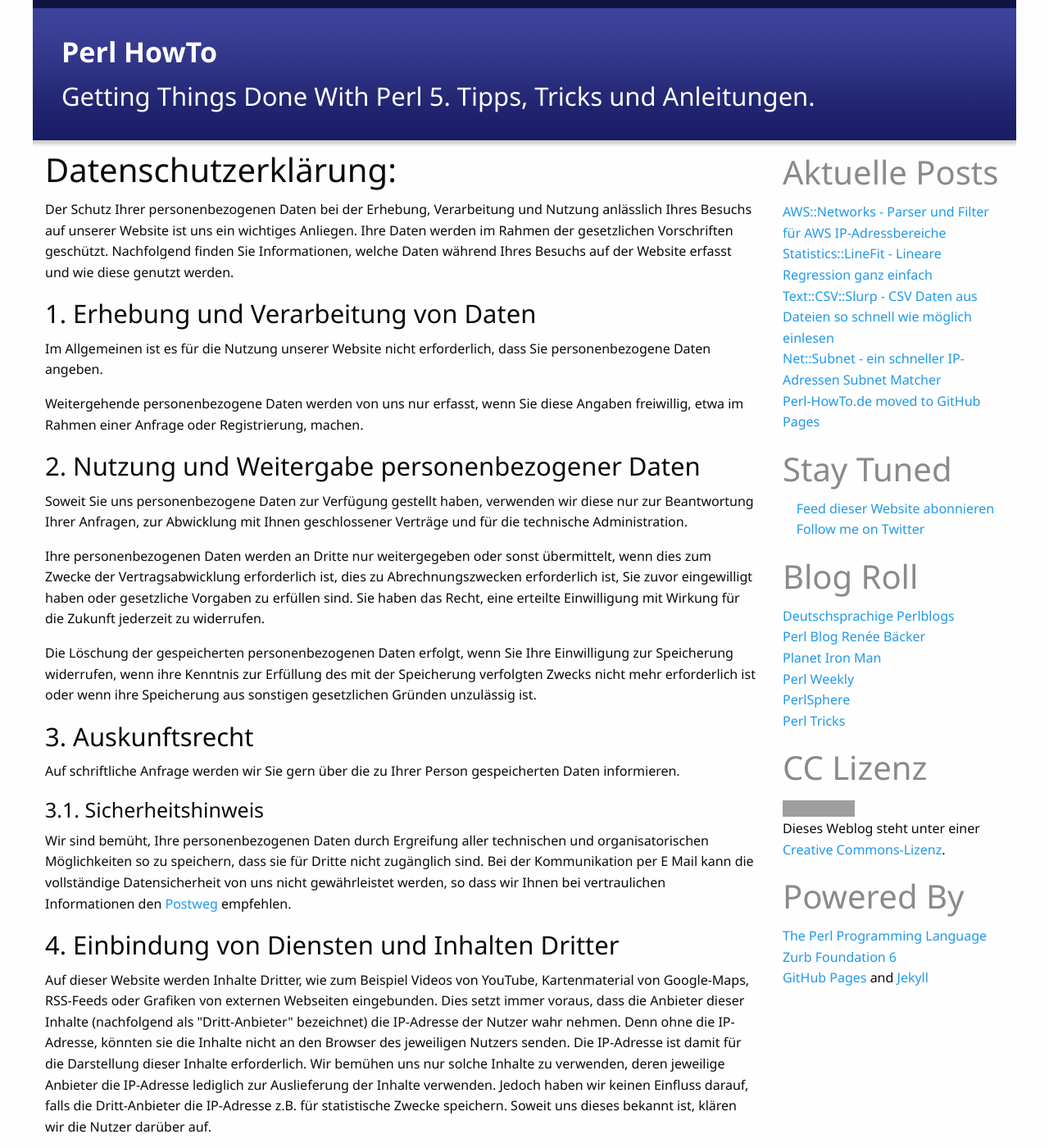
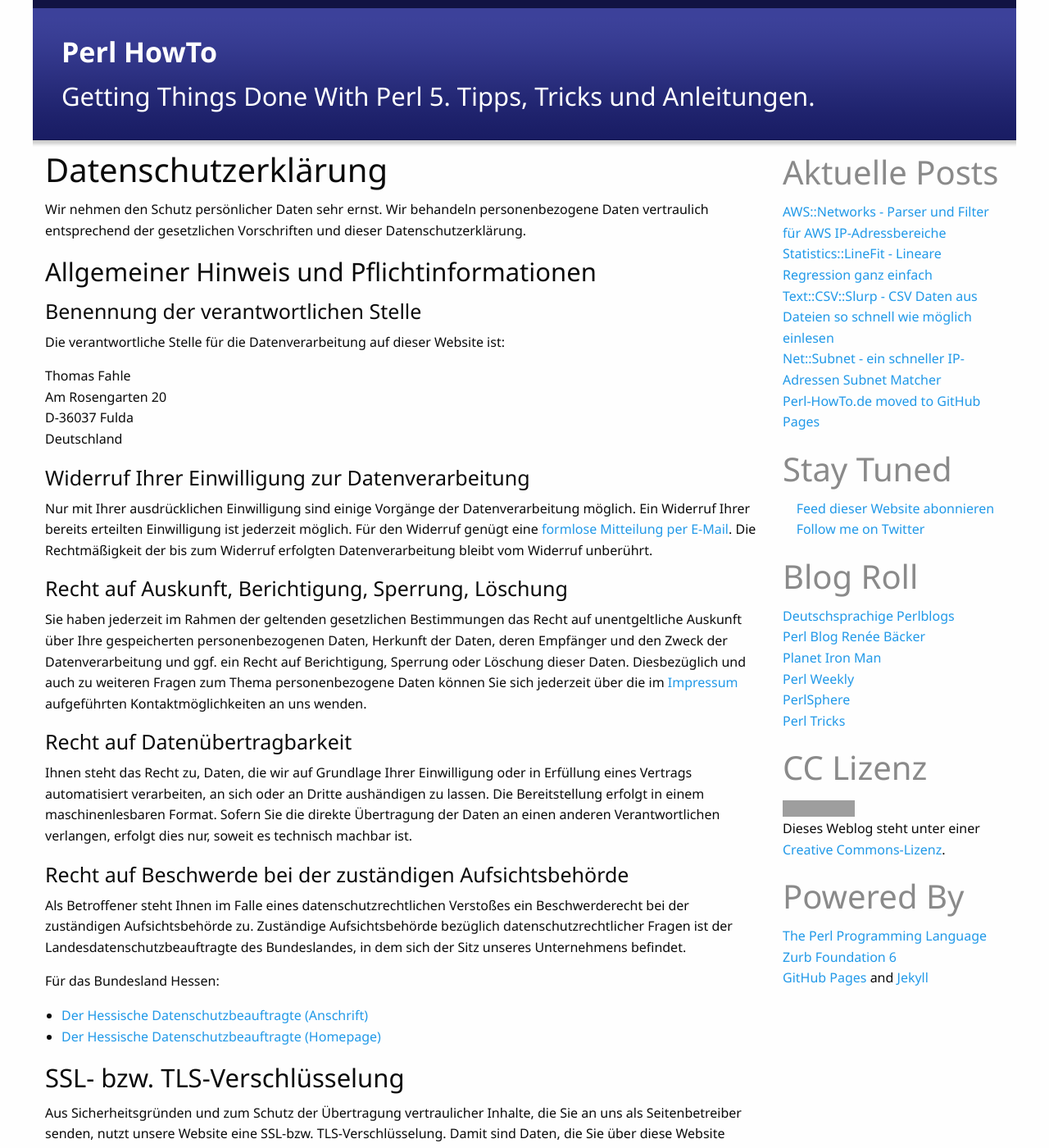
Before and after one commit to perl-howto/perl-howto.github.io, a Jekyll site: the page built from datenschutzerklaerung.html, in a window 1280 px wide and 1400 px high. Shown: the whole window at 82% size. Built offline with Jekyll 4.4.1, drawn with Linux system fonts in a browser that asks for light colours; some web fonts are replaced; some of the changed text lies outside the part shown; grey boxes are pictures that could not be loaded.

Commit message:
Update Datenschutzerklärung

```diff
--- a/datenschutzerklaerung.html
+++ b/datenschutzerklaerung.html
@@ -2,56 +2,120 @@
 layout: default
 title: Datenschutzerkl&auml;rung
 ---
-<h2>Datenschutzerkl&auml;rung:</h2>
+<h2>Datenschutzerkl&auml;rung</h2>
+
 <p>
-Der Schutz Ihrer personenbezogenen Daten bei der Erhebung, Verarbeitung und Nutzung anl&auml;sslich Ihres Besuchs auf unserer Website ist uns ein wichtiges Anliegen. Ihre Daten werden im Rahmen der gesetzlichen Vorschriften gesch&uuml;tzt. Nachfolgend finden Sie Informationen, welche Daten w&auml;hrend Ihres Besuchs auf der Website erfasst und wie diese genutzt werden.
+Wir nehmen den Schutz pers&ouml;nlicher Daten sehr ernst. Wir behandeln personenbezogene Daten vertraulich entsprechend der gesetzlichen Vorschriften und dieser Datenschutzerkl&auml;rung.
 </p>
 
-<h3>1. Erhebung und Verarbeitung von Daten</h3>
+<h3>Allgemeiner Hinweis und Pflichtinformationen</h3>
+
+<h4>Benennung der verantwortlichen Stelle</h4>
 <p>
-Im Allgemeinen ist es für die Nutzung unserer Website nicht erforderlich, dass Sie personenbezogene Daten angeben.
+Die verantwortliche Stelle f&uuml;r die Datenverarbeitung auf dieser Website ist:
 </p>
 <p>
- Weitergehende personenbezogene Daten werden von uns nur erfasst, wenn Sie diese Angaben freiwillig, etwa im Rahmen einer Anfrage oder Registrierung, machen.
+Thomas Fahle<br />
+Am Rosengarten 20<br />
+D-36037 Fulda<br />
+Deutschland<br />
 </p>
 
-<h3>2. Nutzung und Weitergabe personenbezogener Daten</h3>
+<h4>Widerruf Ihrer Einwilligung zur Datenverarbeitung</h4>
 <p>
- Soweit Sie uns personenbezogene Daten zur Verf&uuml;gung gestellt haben, verwenden wir diese nur zur Beantwortung Ihrer Anfragen, zur Abwicklung mit Ihnen geschlossener Vertr&auml;ge und f&uuml;r die technische Administration.
+Nur mit Ihrer ausdr&uuml;cklichen Einwilligung sind einige Vorg&auml;nge der Datenverarbeitung m&ouml;glich. Ein Widerruf Ihrer bereits erteilten Einwilligung ist jederzeit m&ouml;glich. F&uuml;r den Widerruf gen&uuml;gt eine <a href="/impressum.html">formlose Mitteilung per E-Mail</a>. Die Rechtm&auml;&szlig;igkeit der bis zum Widerruf erfolgten Datenverarbeitung bleibt vom Widerruf unber&uuml;hrt.
+</p>
+
+<h4>Recht auf Auskunft, Berichtigung, Sperrung, L&ouml;schung</h4>
+<p>
+Sie haben jederzeit im Rahmen der geltenden gesetzlichen Bestimmungen das Recht auf unentgeltliche Auskunft &uuml;ber Ihre gespeicherten personenbezogenen Daten, Herkunft der Daten, deren Empf&auml;nger und den Zweck der Datenverarbeitung und ggf. ein Recht auf Berichtigung, Sperrung oder L&ouml;schung dieser Daten. Diesbez&uuml;glich und auch zu weiteren Fragen zum Thema personenbezogene Daten k&ouml;nnen Sie sich jederzeit &uuml;ber die im <a href="/impressum.html">Impressum</a> aufgef&uuml;hrten Kontaktm&ouml;glichkeiten an uns wenden.
+</p>
+
+<h4>Recht auf Daten&uuml;bertragbarkeit</h4>
+<p>
+Ihnen steht das Recht zu, Daten, die wir auf Grundlage Ihrer Einwilligung oder in Erf&uuml;llung eines Vertrags automatisiert verarbeiten, an sich oder an Dritte aush&auml;ndigen zu lassen. Die Bereitstellung erfolgt in einem maschinenlesbaren Format. Sofern Sie die direkte &Uuml;bertragung der Daten an einen anderen Verantwortlichen verlangen, erfolgt dies nur, soweit es technisch machbar ist.
+</p>
+
+<h4>Recht auf Beschwerde bei der zust&auml;ndigen Aufsichtsbeh&ouml;rde</h4>
+<p>
+Als Betroffener steht Ihnen im Falle eines datenschutzrechtlichen Versto&szlig;es ein Beschwerderecht bei der zust&auml;ndigen Aufsichtsbeh&ouml;rde zu. Zust&auml;ndige Aufsichtsbeh&ouml;rde bez&uuml;glich datenschutzrechtlicher Fragen ist der Landesdatenschutzbeauftragte des Bundeslandes, in dem sich der Sitz unseres Unternehmens befindet.
 </p>
 <p>
- Ihre personenbezogenen Daten werden an Dritte nur weitergegeben oder sonst &uuml;bermittelt, wenn dies zum Zwecke der Vertragsabwicklung erforderlich ist, dies zu Abrechnungszwecken erforderlich ist, Sie zuvor eingewilligt haben oder gesetzliche Vorgaben zu erf&uuml;llen sind. Sie haben das Recht, eine erteilte Einwilligung mit Wirkung f&uuml;r die Zukunft jederzeit zu widerrufen.
+F&uuml;r das Bundesland Hessen:
+</p>
+<ul>
+ <li><a href="https://www.bfdi.bund.de/SharedDocs/Adressen/LfD/Hessen.html">Der Hessische Datenschutzbeauftragte (Anschrift)</a></li>
+ <li><a href="https://datenschutz.hessen.de">Der Hessische Datenschutzbeauftragte (Homepage)</a></li>
+</ul>
+
+<h3>SSL- bzw. TLS-Verschl&uuml;sselung</h3>
+<p>
+Aus Sicherheitsgr&uuml;nden und zum Schutz der &Uuml;bertragung vertraulicher Inhalte, die Sie an uns als Seitenbetreiber senden, nutzt unsere Website eine SSL-bzw. TLS-Verschl&uuml;sselung. Damit sind Daten, die Sie &uuml;ber diese Website &uuml;bermitteln, f&uuml;r Dritte nicht mitlesbar. Sie erkennen eine verschl&uuml;sselte Verbindung an der <em>"https://"</em> Adresszeile Ihres Browsers.
+</p>
+
+<h3>Kontaktaufnahme</h3>
+<p>
+Bei der Kontaktaufnahme (zum Beispiel per Kontaktformular oder E-Mail) werden die Angaben des Nutzers zwecks Bearbeitung der Anfrage sowie f&uuml;r den Fall, dass Anschlussfragen entstehen, gespeichert.
 </p>
 <p>
- Die L&ouml;schung der gespeicherten personenbezogenen Daten erfolgt, wenn Sie Ihre Einwilligung zur Speicherung widerrufen, wenn ihre Kenntnis zur Erf&uuml;llung des mit der Speicherung verfolgten Zwecks nicht mehr erforderlich ist oder wenn ihre Speicherung aus sonstigen gesetzlichen Gr&uuml;nden unzul&auml;ssig ist.
+Eine weitergehende &Uuml;bermittlung der Daten findet nicht statt bzw. nur dann, wenn Sie dieser ausdr&uuml;cklich zugestimmt haben.
+</p>
+<p>
+Grundlage f&uuml;r die Datenverarbeitung ist Art. 6 Abs. 1 lit. b DSGVO, der die Verarbeitung von Daten zur Erf&uuml;llung eines Vertrags oder vorvertraglicher Ma&szlig;nahmen gestattet.
 </p>
 
-<h3>3. Auskunftsrecht</h3>
+<h3>Daten-Erhebung durch Dritte</h3>
+
+<h4>Daten-Erhebung durch die Nutzung von GitHub Pages</h4>
  <p>
- Auf schriftliche Anfrage werden wir Sie gern &uuml;ber die zu Ihrer Person gespeicherten Daten informieren.
+ Diese Website wird auf Servern von <a href="https://www.github.com">Github Inc., 88 Colin P Kelly Jr St, San Francisco, CA 94107, USA</a> gehostet. Beachten Sie daher auch die <a href="https://help.github.com/articles/github-privacy-policy/">GitHub Privacy Policy</a> und <a href="https://help.github.com/articles/global-privacy-practices/">GitHub Global Privacy Practices</a>.
 </p>
-<h4>3.1. Sicherheitshinweis</h4>
 <p>
- Wir sind bem&uuml;ht, Ihre personenbezogenen Daten durch Ergreifung aller technischen und organisatorischen M&ouml;glichkeiten so zu speichern, dass sie f&uuml;r Dritte nicht zug&auml;nglich sind. Bei der Kommunikation per E Mail kann die vollst&auml;ndige Datensicherheit von uns nicht gew&auml;hrleistet werden, so dass wir Ihnen bei vertraulichen Informationen den <a href="impressum.html">Postweg</a> empfehlen.
+Github verf&uuml;gt &uuml;ber eine Zertifizierung nach dem <em>EU-US-Privacy-Shield</em>. Der <em>Privacy-Shield</em> ist ein &Uuml;bereinkommen zwischen der Europ&auml;ischen Union (EU) und den USA, das die Einhaltung europ&auml;ischer Datenschutzstandards in den USA gew&auml;hrleisten soll. Siehe dazu die <a href="https://www.privacyshield.gov/participant?id=a2zt000000001K2AAI&status=Active">Privacy Shield Compliance Erkl&auml;rung</a> von Github.
 </p>
 
-<h3>4. Einbindung von Diensten und Inhalten Dritter</h3>
+
+<h4>Daten-Erhebung durch die Nutzung von Youtube Videos </h4>
 <p>
- Auf dieser Website werden Inhalte Dritter, wie zum Beispiel Videos von YouTube, Kartenmaterial von Google-Maps, RSS-Feeds oder Grafiken von externen Webseiten eingebunden. Dies setzt immer voraus, dass die Anbieter dieser Inhalte (nachfolgend als "Dritt-Anbieter" bezeichnet) die IP-Adresse der Nutzer wahr nehmen. Denn ohne die IP-Adresse, k&ouml;nnten sie die Inhalte nicht an den Browser des jeweiligen Nutzers senden. Die IP-Adresse ist damit f&uuml;r die Darstellung dieser Inhalte erforderlich. Wir bem&uuml;hen uns nur solche Inhalte zu verwenden, deren jeweilige Anbieter die IP-Adresse lediglich zur Auslieferung der Inhalte verwenden. Jedoch haben wir keinen Einfluss darauf, falls die Dritt-Anbieter die IP-Adresse z.B. f&uuml;r statistische Zwecke speichern. Soweit uns dieses bekannt ist, kl&auml;ren wir die Nutzer dar&uuml;ber auf.
+Diese Website bindet YouTube-Videos im <em>Erweiterten Datenschutzmodus</em> ein, um Ihnen Videos anzeigen zu k&ouml;nnen.
+</p>
+<p>
+Hierbei handelt es sich um ein Videoportal der <a href="https://www.youtube.com"> YouTube LLC., 901 Cherry Ave., 94066 San Bruno, CA, USA</a>, nachfolgend <em>YouTube</em> genannt.
+</p>
+<p>
+YouTube ist ein Tochterunternehmen der<a href="https://www.google.com/">Google LLC., 1600 Amphitheatre Parkway, Mountain View, CA 94043 USA</a>, nachfolgend <em>Google</em> genannt.
+<p>
+Google und damit auch das Tochterunternehmen YouTube verf&uuml;gt &uuml;ber eine Zertifizierung nach dem <em>EU-US-Privacy-Shield</em>. Der <em>Privacy-Shield</em> ist ein &Uuml;bereinkommen zwischen der Europ&auml;ischen Union (EU) und den USA, das die Einhaltung europ&auml;ischer Datenschutzstandards in den USA gew&auml;hrleisten soll. Siehe dazu die <a href="https://www.privacyshield.gov/participant?id=a2zt000000001L5AAI&status=Active">Privacy Shield Compliance Erkl&auml;rung</a> von Google.
+</p>
+<p>
+Die Funktion <em>Erweiterter Datenschutzmodus</em> bewirkt laut Angaben von YouTube, dass die nachfolgend noch n&auml;her bezeichneten Daten nur dann an den Server von YouTube &uuml;bermittelt werden, wenn Sie ein Video auch tats&auml;chlich starten.
+</p>
+<p>
+Ohne diesen <em>Erweiterten Datenschutz</em> wird eine Verbindung zum Server von YouTube in den USA hergestellt, sobald Sie eine unserer Internetseiten, auf der ein YouTube-Video eingebettet ist, aufrufen.
+</p>
+<p>
+Diese Verbindung ist erforderlich, um das jeweilige Video auf unserer Internetseite &uuml;ber Ihren Internet-Browser darstellen zu k&ouml;nnen. Im Zuge dessen wird YouTube zumindest Ihre IP-Adresse, das Datum nebst Uhrzeit sowie die von Ihnen besuchte Internetseite erfassen und verarbeiten. Zudem wird eine Verbindung zu dem Werbenetzwerk „DoubleClick“ von Google hergestellt.
+</p>
+<p>
+Sollten Sie gleichzeitig bei YouTube eingeloggt sein, weist YouTube die Verbindungsinformationen Ihrem YouTube-Konto zu. Wenn Sie das verhindern m&ouml;chten, m&uuml;ssen Sie sich entweder vor dem Besuch unseres Internetauftritts bei YouTube ausloggen oder die entsprechenden Einstellungen in Ihrem YouTube-Benutzerkonto vornehmen.
+</p>
+<p>
+Zum Zwecke der Funktionalit&auml;t sowie zur Analyse des Nutzungsverhaltens speichert YouTube dauerhaft Cookies &uuml;ber Ihren Internet-Browser auf Ihrem Endger&auml;t. Falls Sie mit dieser Verarbeitung nicht einverstanden sind, haben Sie die M&ouml;glichkeit, die Speicherung der Cookies durch eine Einstellung in Ihrem Internet-Browsers zu verhindern.
+</p>
+<p>
+Weitergehende Informationen &uuml;ber die Erhebung und Nutzung von Daten sowie Ihre diesbez&uuml;glichen Rechte und Schutzm&ouml;glichkeiten h&auml;lt Google in den unter <a href="https://policies.google.com/privacy">abrufbaren Datenschutzhinweisen bereit.</a>
 </p>
 
-<h4>4.1. Daten-Erhebung durch die Nutzung von GitHub Pages</h4>
+<h4>Daten-Erhebung durch die Nutzung von twit.tv Videos</h4>
 <p>
- Diese Website wird auf Servern von <a href="https://www.github.com">Github Inc., 88 Colin P Kelly Jr St, San Francisco, CA 94107, USA</a> gehostet. Beachten Sie daher auch die <a href="https://help.github.com/articles/github-privacy-policy/">GitHub Privacy Policy</a> und <a href="https://help.github.com/articles/global-privacy-practices/">GitHub Global Privacy Practices</a> und die <a href="https://www.privacyshield.gov/participant?id=a2zt000000001K2AAI&status=Active">Privacy Shield Compliance Erkl&auml;rung</a>.
-</p>
-<h4>4.2. Daten-Erhebung durch die Nutzung von FeedBurner</h4>
- <p>
-  Der RSS Feed dieser Website wird auch &uuml;ber <a href="http://www.feedburner.com">FeedBurner</a> verteilt. Beachten Sie daher auch die <a href="https://www.google.com/policies/privacy/">Google Privacy Policy</a>.
- </p>
-<h4>4.3. Daten-Erhebung durch die Nutzung von cdn.jsdelivr.net und Cloudflare</h4>
-<p>
-CSS-Stylesheets von Zurb Foundation werden über das CDN von jsdelivr.net und Cloudflare bezogen.
+Diese Website bindet twit.tv-Videos ein.
 </p>
 <p>
-Beachten Sie daher auch bitte die <a href="https://www.jsdelivr.com/privacy-policy-jsdelivr-net">Privacy Policy von cdn.jsdelivr.net</a> und <a href="https://www.cloudflare.com/privacypolicy/">Cloudflare Privacy Policy</a>.
+Hierbei handelt es sich um ein Videoportal der <a href="https://twit.tv/about/contact">TWiT LLC, 1351-B Redwood Way Petaluma, CA 94954, USA</a>, nachfolgend <em>twit.tv</em> genannt.
 </p>
+<p>
+Zum Zwecke der Funktionalit&auml;t sowie zur Analyse des Nutzungsverhaltens speichert twit.tv dauerhaft Cookies &uuml;ber Ihren Internet-Browser auf Ihrem Endger&auml;t. Falls Sie mit dieser Verarbeitung nicht einverstanden sind, haben Sie die M&ouml;glichkeit, die Speicherung der Cookies durch eine Einstellung in Ihrem Internet-Browsers zu verhindern.
+</p>
+<p>
+Weitergehende Informationen &uuml;ber die Erhebung und Nutzung von Daten sowie Ihre diesbez&uuml;glichen Rechte und Schutzm&ouml;glichkeiten h&auml;lt twit.tv in den unter <a href="https://twit.tv/about/privacy">abrufbaren Datenschutzhinweisen bereit.</a>
+</p>
```
Lines whose indentation alone changed are shown as unchanged.
